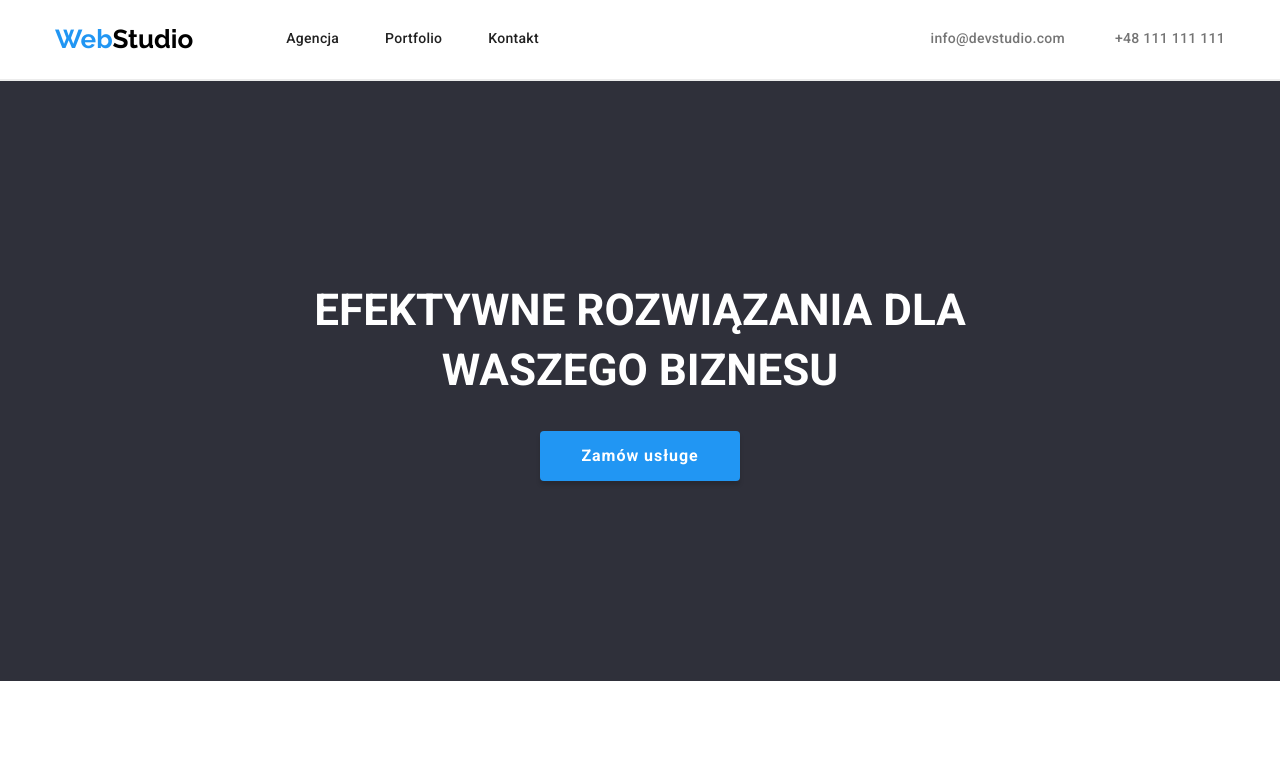
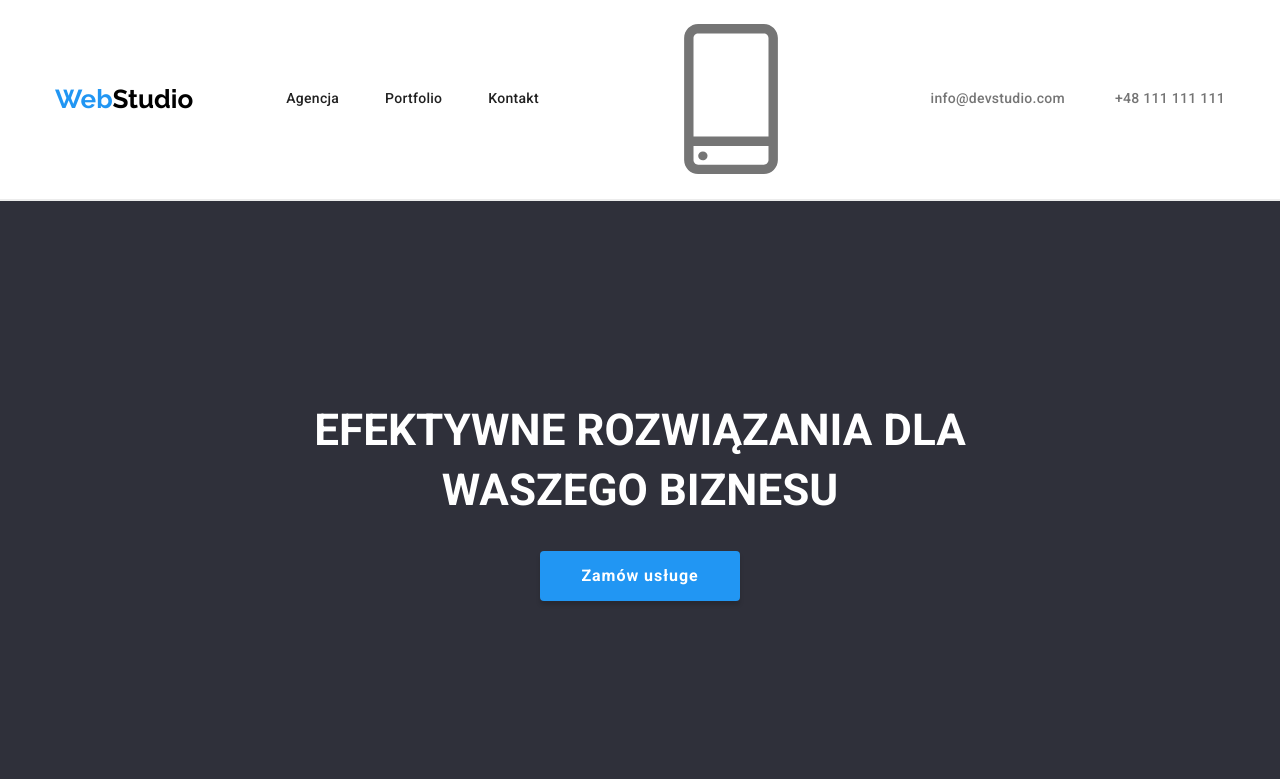
Before and after one commit to DorotaHeczko/goit-markup-hw-04, a plain HTML site: page index.html in a window 1280 px wide. Shown: the top 779 px of the page. Drawn offline with nearby package versions, Linux system fonts and the light colour scheme.

Commit message:
commit-phone

```diff
--- a/index.html
+++ b/index.html
@@ -36,6 +36,9 @@
                     </ul>
                 </nav>
                 <div class="header-contacts">
+                    <svg>
+                        <use href="./images/symbol-defs.svg#icon-smartphone-1"></use>
+                    </svg>
                     <a href="mailto:info@devstudio.com">info@devstudio.com</a>
                     <a href="tel:+48111111111">+48 111 111 111</a>
                 </div>
```
Also changed, not shown: images/symbol-defs.svg (added).
